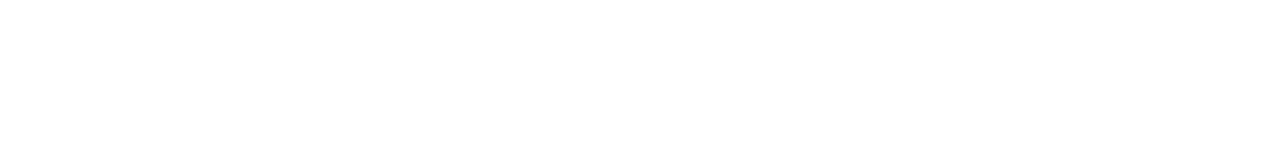
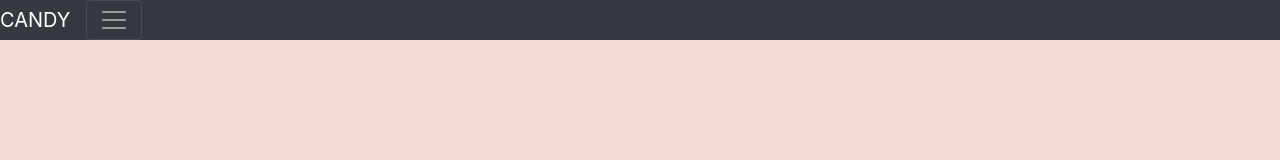
Before and after one commit to weinstein-michael/mOfC, a plain HTML site: page index.html in a window 1280 px wide. Drawn offline with nearby package versions, Linux system fonts and the light colour scheme.

Commit message:
work on navbar

```diff
--- a/app.css
+++ b/app.css
@@ -0,0 +1,3 @@
+body {
+    background: #f5d9d5;
+}
--- a/index.html
+++ b/index.html
@@ -20,6 +20,12 @@
     <title>MofC</title>
   </head>
   <body>
+    <nav id="mainNavbar" class="nav navbar-dark bg-dark navbar-expend-md">
+      <a href="#" class="navbar-brand">CANDY</a>
+      <button class="navbar-toggler" data-toggle="collapse" data-target="">
+        <span class="navbar-toggler-icon"></span>
+      </button>
+    </nav>
     <!-- Optional JavaScript -->
     <!-- jQuery first, then Popper.js, then Bootstrap JS -->
     <script
```
